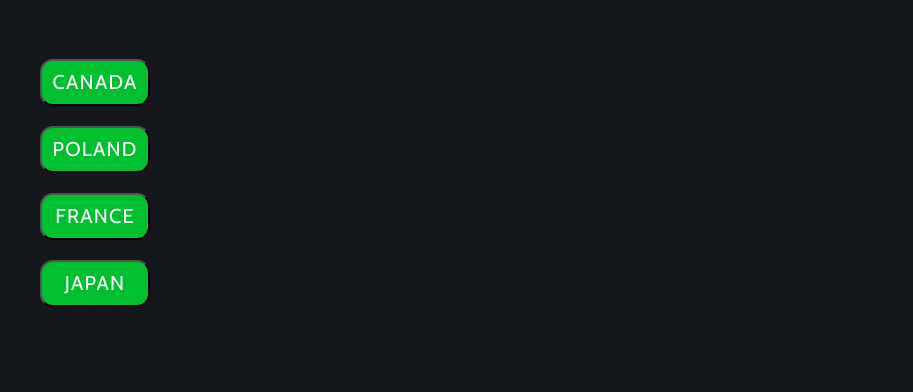
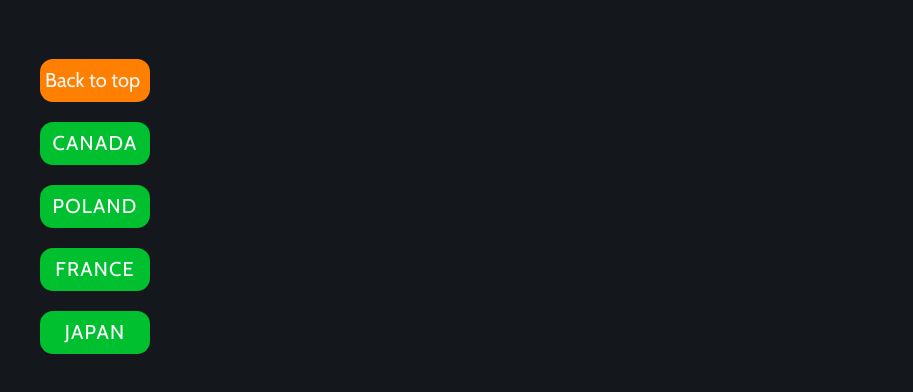
Before and after one commit to Project-2-group-11/Project-2-group-11, a plain HTML site: page index.html in a window 1280 px wide. Shown: the part 150-542 px from the top of the page, without its empty margins (98-1011 px from the left). Drawn offline with nearby package versions, Linux system fonts and the light colour scheme; no server answers.

Commit message:
adding the back-to-top link + styling

```diff
--- a/index.html
+++ b/index.html
@@ -21,6 +21,12 @@
 
 	<main>
 		<div class = "wrapper main-container">
+			<div class = "ul-container">
+				<ul>
+					<li id="back-to-top">
+						<a href="#" class="back-to-top">Back to top</a>
+					</li>
+				</ul>
 				<ul>
 					<li>
 						<button id="CA"> Canada</button>
@@ -35,6 +41,7 @@
 						<button id="JP">Japan</button>
 					</li>
 				</ul>
+			</div>
 
 			<ol>
 			</ol>
--- a/styles/sass/_base-styles.scss
+++ b/styles/sass/_base-styles.scss
@@ -23,13 +23,3 @@
 h2 {
   display: inline-block;
 }
-
-button {
-   background-color: $clr-accent;
-   padding: 10px 5px;
-   border-radius: 13px;
-   width: 110px;
-   margin: 10px;
-
-
-}
--- a/styles/sass/_main.scss
+++ b/styles/sass/_main.scss
@@ -6,3 +6,26 @@
       width: 20%;
     }
 }
+
+button {
+  background-color: $clr-accent;
+  padding: 10px 5px;
+  border-radius: 13px;
+  width: 110px;
+  margin: 10px;
+  border: none;
+}
+
+
+#back-to-top {
+ background-color: #FF8000;
+ display: inline-block;
+ padding: 10px 5px;
+ margin: 10px;
+ border-radius: 13px;
+ width: 110px;
+}
+
+.ul-container {
+  position: sticky;
+}
--- a/styles/sass/_typography.scss
+++ b/styles/sass/_typography.scss
@@ -32,3 +32,8 @@
    letter-spacing: 1.2px;
    color: $clr-white-lt;
 }
+
+.back-to-top {
+    text-decoration: none;
+    color: $clr-white-off;
+}
```
Also changed, not shown: styles/styles.css. Lines whose indentation alone changed are shown as unchanged.
